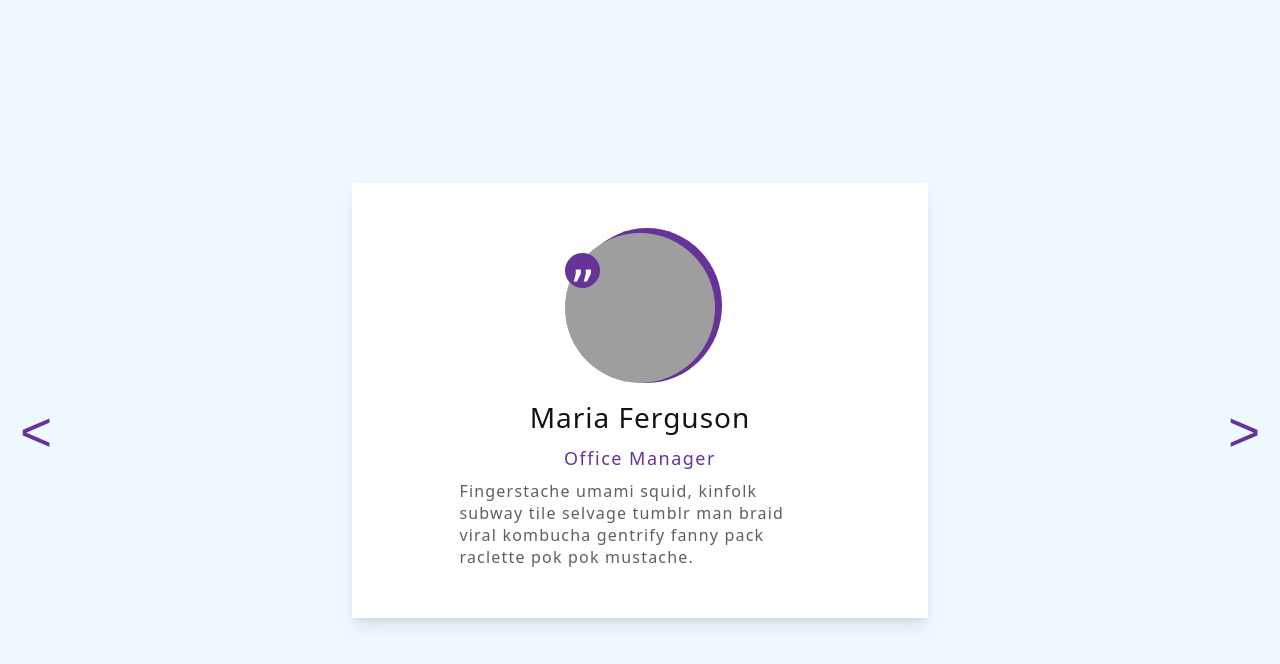
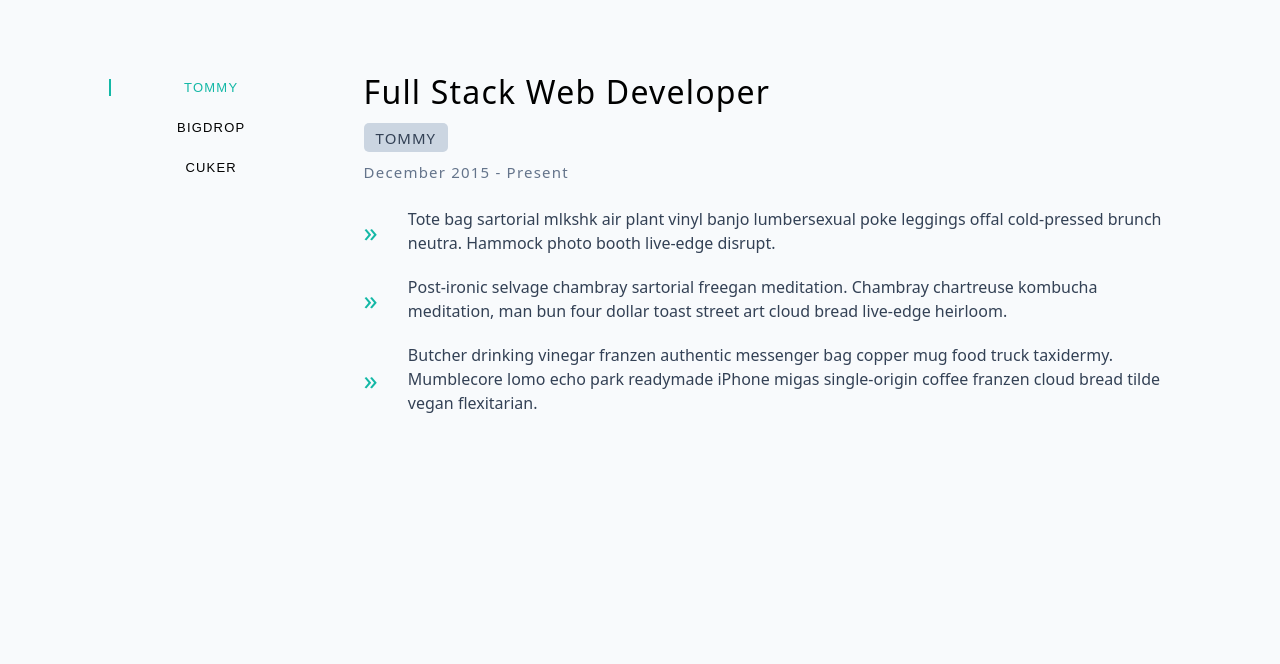
Before and after one commit to LinaGromakova/learn-react-projects, a React (Vite) app: page / in a window 1280 px wide. Shown: the top 664 px of the page. Built offline with nearby package versions, Linux system fonts and the light colour scheme; grey boxes are pictures that could not be loaded.

Commit message:
Add tabs project

```diff
--- a/src/App.jsx
+++ b/src/App.jsx
@@ -1,4 +1,4 @@
-import { Slider as Project } from './projects/slider/slider';
+import { Tabs as Project } from './projects/tabs/tabs';
 
 function App() {
   return (
--- /dev/null
+++ b/src/projects/tabs/data.js
@@ -0,0 +1,39 @@
+export const DATA = [
+  {
+    id: 'recAGJfiU4CeaV0HL',
+    order: 3,
+    title: 'Full Stack Web Developer',
+    dates: 'December 2015 - Present',
+    duties: [
+      'Tote bag sartorial mlkshk air plant vinyl banjo lumbersexual poke leggings offal cold-pressed brunch neutra. Hammock photo booth live-edge disrupt.',
+      'Post-ironic selvage chambray sartorial freegan meditation. Chambray chartreuse kombucha meditation, man bun four dollar toast street art cloud bread live-edge heirloom.',
+      'Butcher drinking vinegar franzen authentic messenger bag copper mug food truck taxidermy. Mumblecore lomo echo park readymade iPhone migas single-origin coffee franzen cloud bread tilde vegan flexitarian.',
+    ],
+    company: 'TOMMY',
+  },
+  {
+    id: 'recIL6mJNfWObonls',
+    order: 2,
+    title: 'Front-End Engineer',
+    dates: 'May 2015 - December 2015',
+    duties: [
+      'Hashtag drinking vinegar scenester mumblecore snackwave four dollar toast, lumbersexual XOXO. Cardigan church-key pabst, biodiesel vexillologist viral squid.',
+      'Franzen af pitchfork, mumblecore try-hard kogi XOXO roof party la croix cardigan neutra retro tattooed copper mug. Meditation lomo biodiesel scenester',
+      'Fam VHS enamel pin try-hard echo park raw denim unicorn fanny pack vape authentic. Helvetica fixie church-key, small batch jianbing messenger bag scenester +1',
+      'Fam VHS enamel pin try-hard echo park raw denim unicorn fanny pack vape authentic. Helvetica fixie church-key, small batch jianbing messenger bag scenester +1',
+    ],
+    company: 'BIGDROP',
+  },
+  {
+    id: 'rec61x18GVY99hQq5',
+    order: 1,
+    title: 'Engineering Intern',
+    dates: 'May 2014 - September 2015',
+    duties: [
+      "I'm baby woke mumblecore stumptown enamel pin. Snackwave prism pork belly, blog vape four loko sriracha messenger bag jean shorts DIY bushwick VHS. Banjo post-ironic hella af, palo santo craft beer gluten-free.",
+      'YOLO drinking vinegar chambray pok pok selfies quinoa kinfolk pitchfork street art la croix unicorn DIY. Woke offal jianbing venmo tote bag, palo santo subway tile slow-carb post-ironic pug ugh taxidermy squid.',
+      'Pour-over glossier chambray umami 3 wolf moon. Iceland kale chips asymmetrical craft beer actually forage, biodiesel tattooed fingerstache. Pork belly lomo man braid, portland pitchfork locavore man bun prism.',
+    ],
+    company: 'CUKER',
+  },
+];
--- /dev/null
+++ b/src/projects/tabs/loading.jsx
@@ -0,0 +1,5 @@
+export function Loading() {
+  return <div className="loading-wrapper">
+    <div className="loading-circle"></div>
+  </div>
+}
--- /dev/null
+++ b/src/projects/tabs/style.css
@@ -0,0 +1,143 @@
+body {
+  background-color: #f8fafc;
+}
+.wrapper {
+  margin: 70px auto;
+  width: 83%;
+  display: flex;
+}
+h1 {
+  font-size: 32px;
+  font-weight: 400;
+  letter-spacing: 1.2px;
+}
+h2 {
+  background-color: #cbd5e1;
+  display: inline-block;
+  font-size: 15px;
+  padding: 4.5px 12px;
+  margin: 10px 0px;
+  font-weight: 400;
+  letter-spacing: 1px;
+  border-radius: 5px;
+  color: #334155;
+}
+h3 {
+  font-weight: 400;
+  font-size: 15px;
+  letter-spacing: 1.2px;
+  margin-bottom: 25px;
+  color: #64748b;
+}
+.nav {
+  margin-right: 50px;
+}
+.btn-nav {
+  cursor: pointer;
+  display: block;
+  width: 16vw;
+  padding: 10px 0px;
+  outline: none;
+  border: none;
+  background-color: transparent;
+  text-transform: uppercase;
+  font-size: 13px;
+  letter-spacing: 1.2px;
+}
+.btn-nav:nth-child(2n) {
+  margin: 5px 0px;
+}
+
+.active {
+  position: relative;
+  color: #14b8a6;
+  transition-duration: 0.5s;
+}
+.btn-nav::before {
+  content: '';
+  display: block;
+  position: absolute;
+  top: 25%;
+  width: 2px;
+  height: 50%;
+  background-color: #14b8a6;
+  opacity: 0;
+}
+.btn-nav.active::before {
+  opacity: 1;
+  transition: opacity 0.5s;
+}
+
+.info {
+  position: relative;
+  margin-left: 50px;
+}
+ul {
+  list-style-type: none;
+}
+li {
+  display: flex;
+  align-items: center;
+  margin-bottom: 20px;
+}
+.text-info {
+  color: #334155;
+  font-size: 16px;
+  line-height: 1.5;
+}
+.marker {
+  display: inline-block;
+  margin-right: 30px;
+  color: #14b8a6;
+  font-size: 28px;
+  font-weight: 500;
+}
+
+.loading-wrapper {
+  width: 100%;
+  height: 100vh;
+  display: flex;
+  flex-direction: column;
+  justify-content: center;
+  align-items: center;
+}
+.loading-circle {
+  width: 150px;
+  height: 150px;
+  border-radius: 50%;
+  border-left: 1px solid #14b8a6;
+  border-top: 5px solid #cbd5e1a4;
+  border-bottom: 5px solid #cbd5e1a4;
+  border-right: 5px solid #cbd5e1a4;
+  animation: loading-anim 1.5s linear infinite;
+}
+.loading-wrapper::after {
+  content: 'Loading';
+  text-align: center;
+  display: block;
+  width: 70px;
+  font-size: 22px;
+  color: #14b8a6;
+  animation: letter-anim 1.5s linear infinite;
+  margin-top: 20px;
+}
+@keyframes loading-anim {
+  to {
+    transform: rotate(360deg);
+  }
+}
+
+@keyframes letter-anim {
+  0% {
+    content: 'Loading';
+  }
+  33% {
+    content: 'Loading.';
+  }
+  66% {
+    content: 'Loading..';
+  }
+  99% {
+    content: 'Loading...';
+  }
+}
--- /dev/null
+++ b/src/projects/tabs/tab.jsx
@@ -0,0 +1,19 @@
+export function Tab({ title, dates, duties, company }) {
+  return (
+    <div className='tab'>
+      <h1>{title}</h1>
+      <h2>{company}</h2>
+      <h3>{dates}</h3>
+      <ul>
+        {duties.map((dutie) => {
+          return (
+            <li>
+              <span className='marker'>»</span>
+              <p className='text-info'>{dutie}</p>
+            </li>
+          );
+        })}
+      </ul>
+    </div>
+  );
+}
--- /dev/null
+++ b/src/projects/tabs/tabs.jsx
@@ -0,0 +1,39 @@
+import { useState } from 'react';
+import { DATA } from './data';
+import './style.css';
+import { Tab } from './tab';
+import { Loading } from './loading';
+
+export function Tabs() {
+  const [jobs, setJobs] = useState(DATA);
+  const [tabIndex, setTabIndex] = useState(0);
+  const [loading, setLoading] = useState(false);
+
+  function handlerTabCLick(id) {
+    setTabIndex(() => {
+      const newIndex = jobs.findIndex((job) => job.id === id);
+      return newIndex;
+    });
+  }
+  if (loading) {
+    return <Loading></Loading>;
+  } else
+    return (
+      <div className='wrapper'>
+        <nav className='nav'>
+          {jobs.map((btn, index) => {
+            return (
+              <button
+                className={`btn-nav ${index === tabIndex ? 'active' : null}`}
+                key={btn.id}
+                onClick={() => handlerTabCLick(btn.id)}
+              >
+                {btn.company}
+              </button>
+            );
+          })}
+        </nav>
+        <Tab {...jobs[tabIndex]}></Tab>
+      </div>
+    );
+}
```
